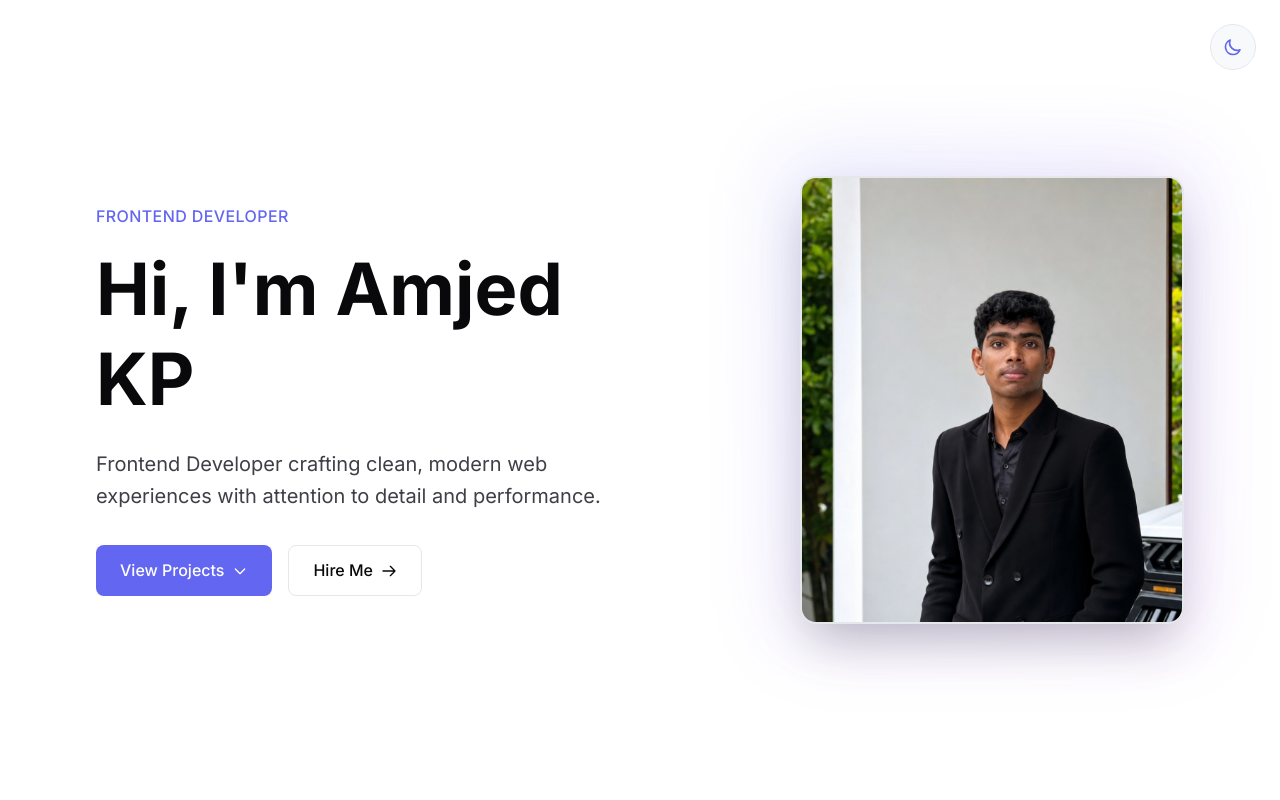
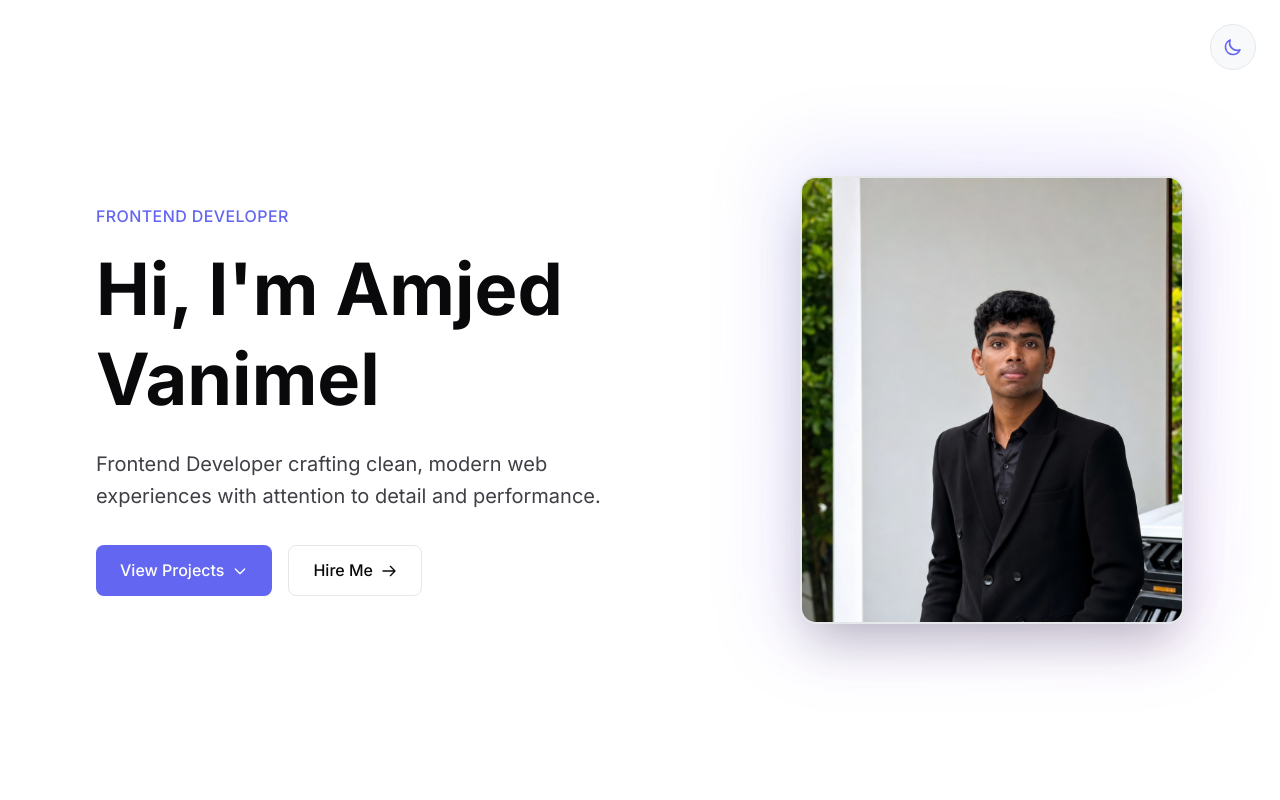
Before and after one commit to amjedvnml/Amjed-Portfolio, a React (Vite) app: page / in a window 1280 px wide. Shown: the top 800 px of the page. Built offline with nearby package versions, Linux system fonts and the light colour scheme.

Commit message:
Update hero section with new name

```diff
--- a/src/components/Hero.jsx
+++ b/src/components/Hero.jsx
@@ -39,7 +39,7 @@ const Hero = () => {
               Frontend Developer
             </span>
             <h1 className="text-4xl md:text-5xl lg:text-6xl xl:text-7xl font-bold text-gray-900 dark:text-gray-100 leading-tight mb-6">
-              Hi, I'm Amjed KP
+              Hi, I'm Amjed Vanimel
             </h1>
             <p className="text-lg md:text-xl text-gray-600 dark:text-gray-400 max-w-xl mb-8 leading-relaxed">
               Frontend Developer crafting clean, modern web experiences with attention to detail and performance.
```
